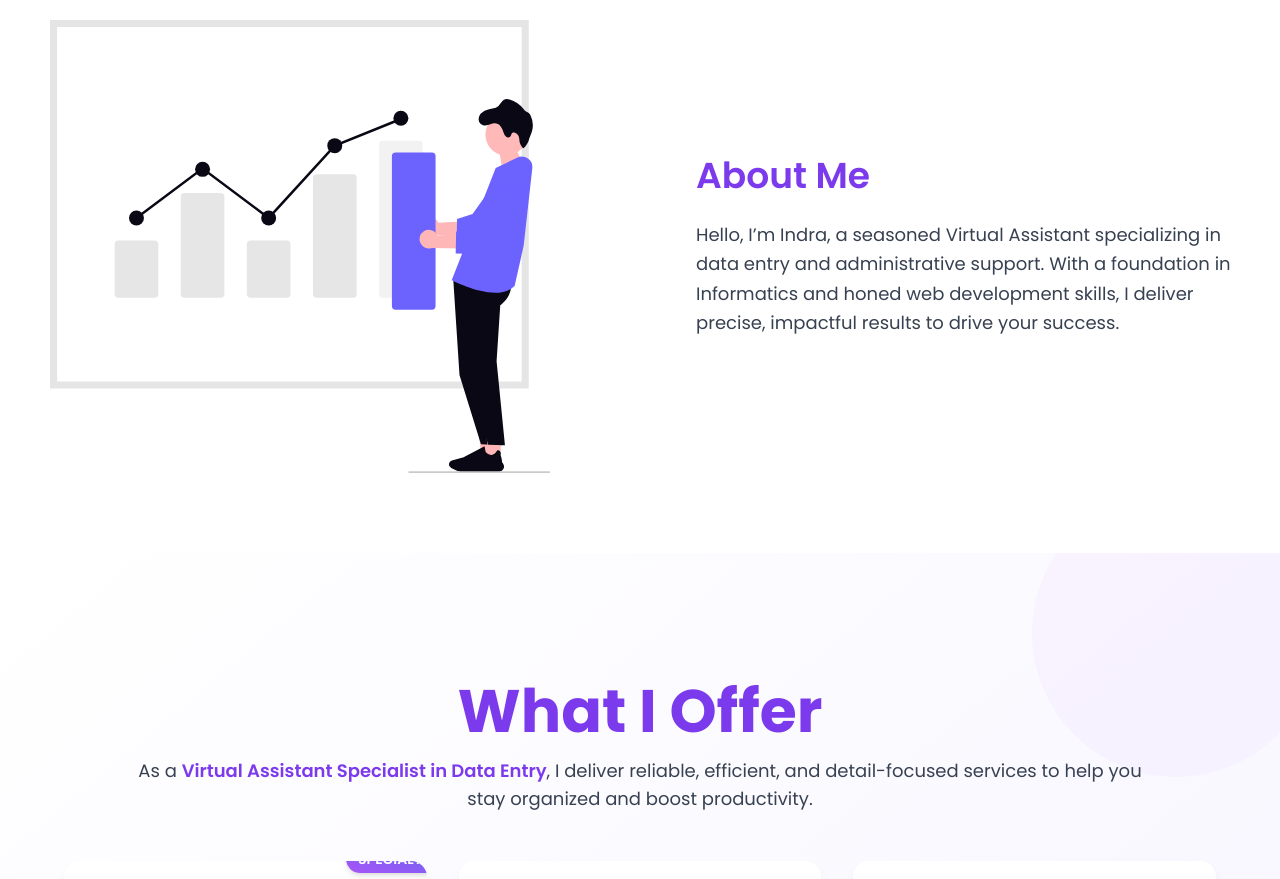
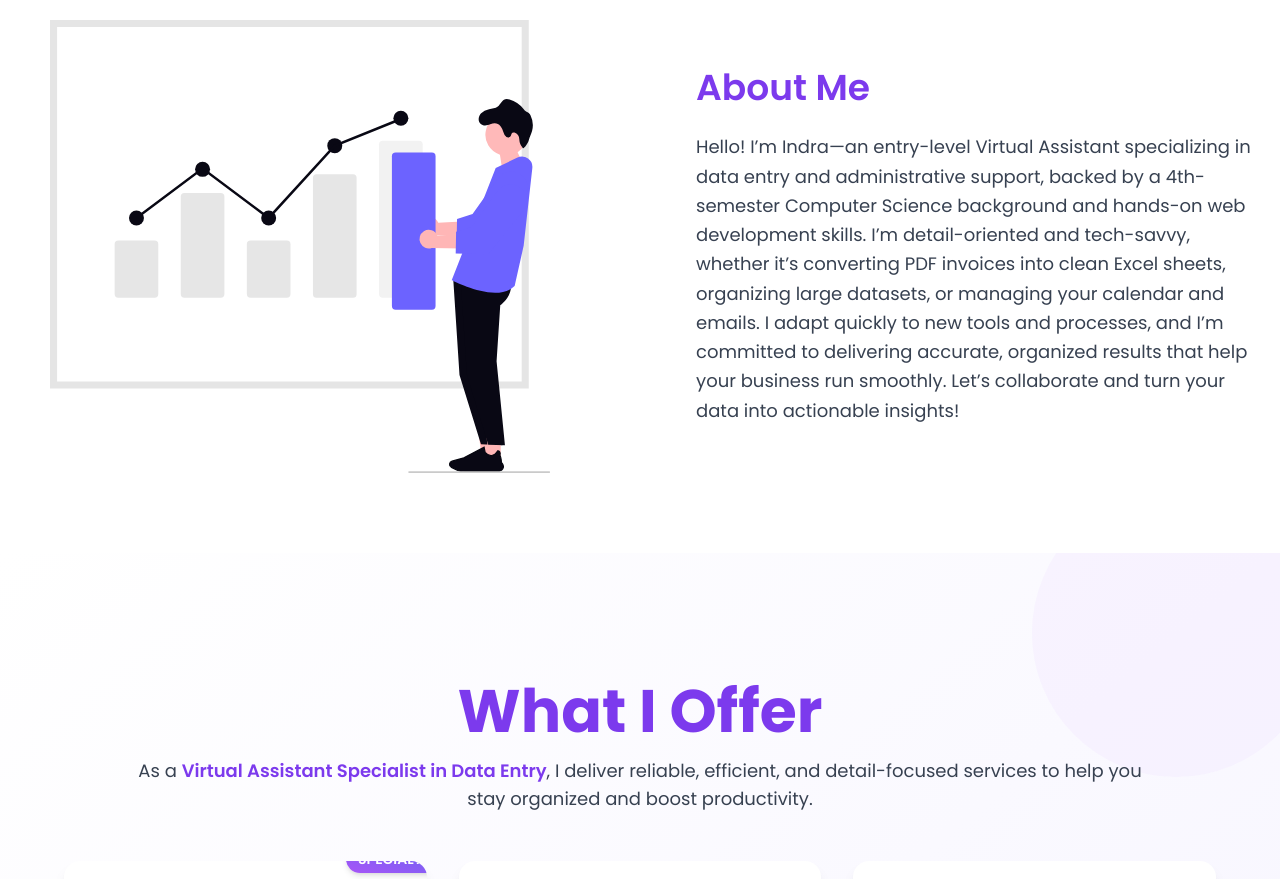
Before and after one commit to indrashh/Template-Portofolio-dengan-Vite-dan-React-JS, a React (Vite) app: page / in a window 1280 px wide. Shown: the part 860-1739 px from the top of the page. Built offline with nearby package versions, Linux system fonts and the light colour scheme.

Commit message:
advusting about me paragraph

```diff
--- a/src/pages/HomePage.jsx
+++ b/src/pages/HomePage.jsx
@@ -94,10 +94,15 @@ function AboutSection() {
           <span className="text-violet-600">About Me</span>
         </h2>
         <p className="text-lg text-gray-700 leading-relaxed">
-          Hello, I’m Indra, a seasoned Virtual Assistant specializing in data
-          entry and administrative support. With a foundation in Informatics and
-          honed web development skills, I deliver precise, impactful results to
-          drive your success.
+          Hello! I’m Indra—an entry-level Virtual Assistant specializing in data
+          entry and administrative support, backed by a 4th-semester Computer
+          Science background and hands-on web development skills. I’m
+          detail-oriented and tech-savvy, whether it’s converting PDF invoices
+          into clean Excel sheets, organizing large datasets, or managing your
+          calendar and emails. I adapt quickly to new tools and processes, and
+          I’m committed to delivering accurate, organized results that help your
+          business run smoothly. Let’s collaborate and turn your data into
+          actionable insights!
         </p>
       </motion.div>
     </motion.section>
```
